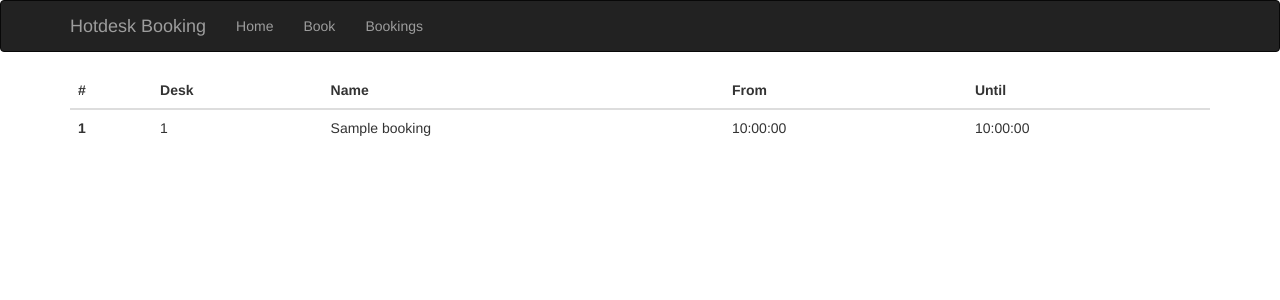
After one commit to alan-turing-institute/Hotdesk-Indicator, a Flask app: template server/server/templates/bookings.html in a window 1280 px wide. The commit adds this page. Shown: the top 300 px of the page. Run offline with Flask 2, Linux system fonts and the light colour scheme; the template is opened without the code that fills it: values that come from a table or form of the project are taken from there, others are empty; tables that the repository leaves empty hold one stand-in row (values such as "Sample post"); some libraries are stand-ins or nearby versions.

Commit message:
Add bookings route

```diff
--- a/server/server/app.py
+++ b/server/server/app.py
@@ -132,8 +132,15 @@ def book():
         db.session.add(booking)
         db.session.commit()
         flash('Your desk is booked!')
-        return redirect(url_for('index'))
+        return redirect(url_for('bookings'))
     return render_template('book.html', form=form)
+
+
+@app.route('/bookings')
+def bookings():
+    """Route to show all bookings."""
+    bookings = Booking.query.all()
+    return render_template('bookings.html', bookings=bookings)
 
 
 if __name__ == '__main__':
--- a/server/server/templates/base.html
+++ b/server/server/templates/base.html
@@ -18,6 +18,7 @@
             <ul class="nav navbar-nav">
                 <li><a href="{{ url_for('index') }}">Home</a></li>
                 <li><a href="{{ url_for('book') }}">Book</a></li>
+                <li><a href="{{ url_for('bookings') }}">Bookings</a></li>
             </ul>
         </div>
     </div>
--- /dev/null
+++ b/server/server/templates/bookings.html
@@ -0,0 +1,26 @@
+{% extends "base.html" %}
+
+{% block page_content %}
+<table class="table table-hover">
+    <thead>
+        <tr>
+            <th scope="col">#</th>
+            <th scope="col">Desk</th>
+            <th scope="col">Name</th>
+            <th scope="col">From</th>
+            <th scope="col">Until</th>
+        </tr>
+    </thead>
+    <tbody>
+        {% for booking in bookings %}
+        <tr>
+            <th scope="row">{{ booking.id }}</th>
+            <td>{{ booking.desk_id }}</td>
+            <td>{{ booking.name }}</td>
+            <td>{{ booking.from_when }}</td>
+            <td>{{ booking.until_when }}</td>
+        </tr>
+        {% endfor %}
+    </tbody>
+</table>
+{% endblock %}
```
Also changed, not shown: server/server/templates/book.html (+0 -8 lines).
